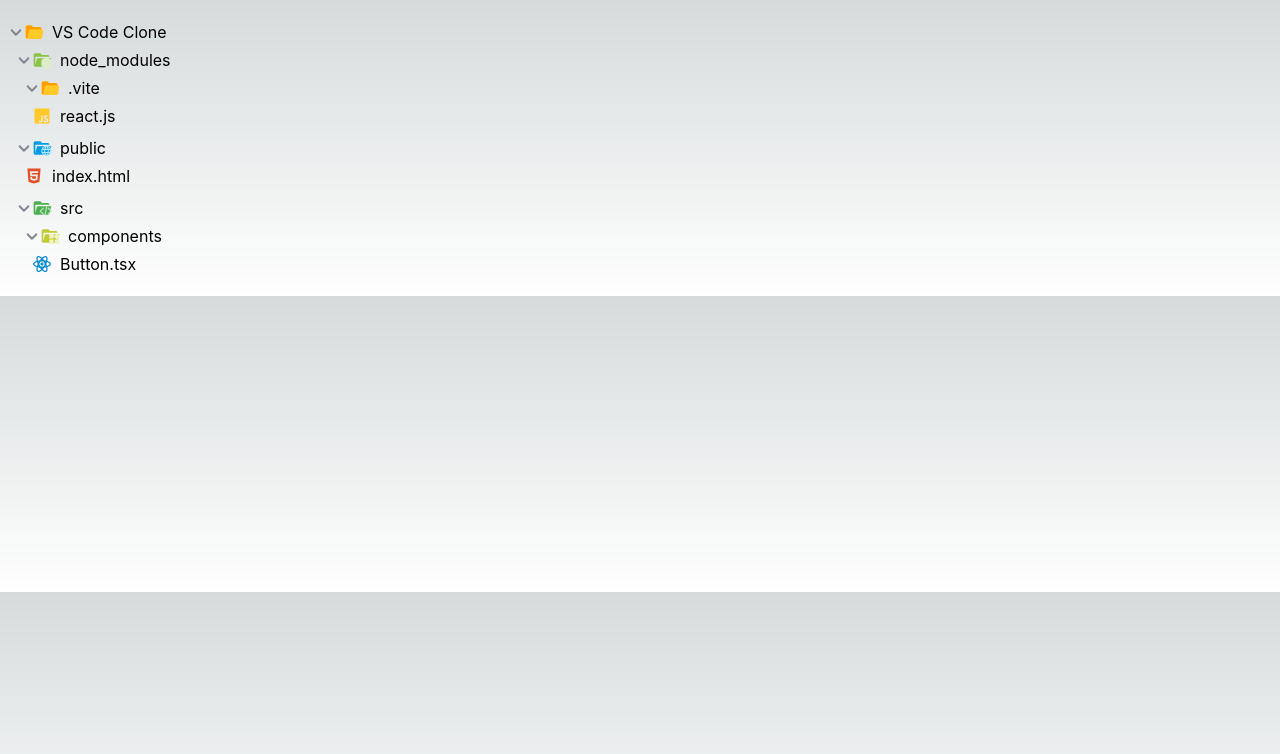
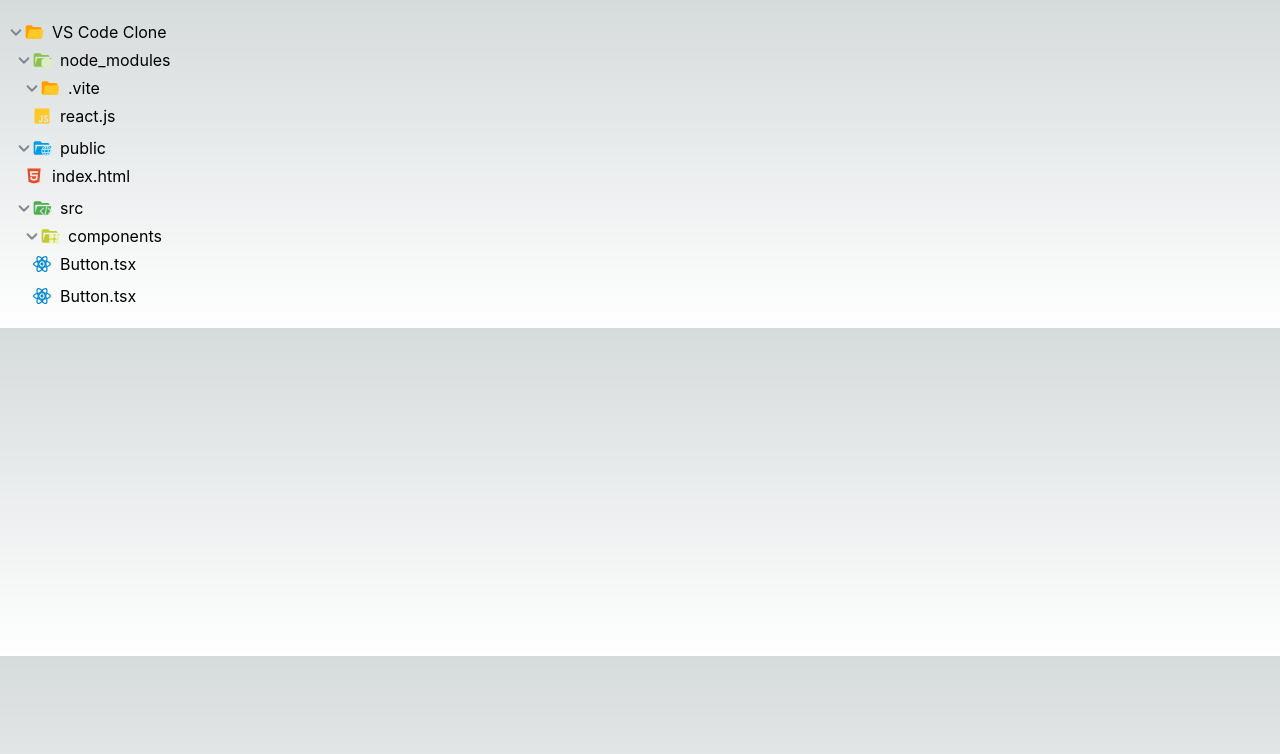
Before and after one commit to abdelilahnaciri/vscode-clone, a React (Vite) app: page / in a window 1280 px wide. Shown: the top 754 px of the page. Built offline with nearby package versions, Linux system fonts and the light colour scheme.

Commit message:
prevent duplicate opened files dispatch

```diff
--- a/package.json
+++ b/package.json
@@ -15,7 +15,8 @@
     "react": "^18.3.1",
     "react-dom": "^18.3.1",
     "react-redux": "^9.1.2",
-    "tailwind-merge": "^2.5.4"
+    "tailwind-merge": "^2.5.4",
+    "uuid": "^11.0.3"
   },
   "devDependencies": {
     "@eslint/js": "^9.13.0",
--- a/src/App.tsx
+++ b/src/App.tsx
@@ -1,10 +1,18 @@
+import { useSelector } from "react-redux";
 import RecursiveComponent from "./components/RecursiveComponent";
 import { fileTree } from "./data/fileTree";
+import { RootState } from "./app/store";
 
 function App() {
+  const { openedFiles } = useSelector((state: RootState) => state.tree);
   return (
     <div className="my-5">
       <RecursiveComponent fileTree={fileTree} />
+      <ul>
+        {openedFiles.map((file, idx) => (
+          <li key={idx}>{file.name}</li>
+        ))}
+      </ul>
     </div>
   );
 }
--- a/src/components/RecursiveComponent.tsx
+++ b/src/components/RecursiveComponent.tsx
@@ -6,14 +6,15 @@
 import { useDispatch, useSelector } from "react-redux";
 import { setOpenedFiles } from "../app/features/fileTreeSlice";
 import { RootState } from "../app/store";
+import { doesFileObjExist } from "../utils/functions";
 
 interface IProps {
   fileTree: IFile;
 }
 
 const RecursiveComponent = ({ fileTree }: IProps) => {
-  const { isFolder, name, children } = fileTree;
-  const [isOpen, setIsOpen] = useState(true);
+  const { id, isFolder, name, children } = fileTree;
+  const [isOpen, setIsOpen] = useState<boolean>(true);
 
   const { openedFiles } = useSelector((state: RootState) => state.tree);
   const dispatch = useDispatch();
@@ -21,6 +22,11 @@
   // ** Handlers
   const toggle = () => {
     setIsOpen((prev) => !prev);
+  };
+  const onFileClicked = () => {
+    const exists = doesFileObjExist(openedFiles, id);
+    if (exists) return;
+    dispatch(setOpenedFiles([...openedFiles, fileTree]));
   };
   // console.log("File Before JSX:", name);
   return (
@@ -38,10 +44,7 @@
             <span className="ml-2">{name}</span>
           </div>
         ) : (
-          <div
-            className="flex items-center mr-2"
-            onClick={() => dispatch(setOpenedFiles([...openedFiles, fileTree]))}
-          >
+          <div className="flex items-center mr-2" onClick={onFileClicked}>
             <RenderFileIcon filename={name} />
             <span className="ml-2">{name}</span>
           </div>
--- a/src/data/fileTree.ts
+++ b/src/data/fileTree.ts
@@ -1,33 +1,43 @@
 import { IFile } from "../interfaces";
+import { v4 as uuid } from "uuid";
 
 export const fileTree: IFile = {
+  id: uuid(),
   name: "VS Code Clone",
   isFolder: true,
   children: [
     {
+      id: uuid(),
       name: "node_modules",
       isFolder: true,
       children: [
         {
+          id: uuid(),
           name: ".vite",
           isFolder: true,
-          children: [{ name: "react.js", isFolder: false }],
+          children: [{ id: uuid(), name: "react.js", isFolder: false }],
         },
       ],
     },
     {
+      id: uuid(),
       name: "public",
       isFolder: true,
-      children: [{ name: "index.html", isFolder: false }],
+      children: [{ id: uuid(), name: "index.html", isFolder: false }],
     },
     {
+      id: uuid(),
       name: "src",
       isFolder: true,
       children: [
         {
+          id: uuid(),
           name: "components",
           isFolder: true,
-          children: [{ name: "Button.tsx", isFolder: false }],
+          children: [
+            { id: uuid(), name: "Button.tsx", isFolder: false },
+            { id: uuid(), name: "Button.tsx", isFolder: false },
+          ],
         },
       ],
     },
--- a/src/interfaces/index.ts
+++ b/src/interfaces/index.ts
@@ -1,4 +1,5 @@
 export interface IFile {
+  id: string;
   name: string;
   isFolder: boolean;
   children?: IFile[];
--- /dev/null
+++ b/src/utils/functions.ts
@@ -0,0 +1,5 @@
+import { IFile } from "../interfaces";
+
+export const doesFileObjExist = (arr: IFile[], id: string) => {
+  return arr.some((obj) => obj.id === id);
+};
```
Also changed, not shown: 1 other file (tests, documents, lock files or other folders).
